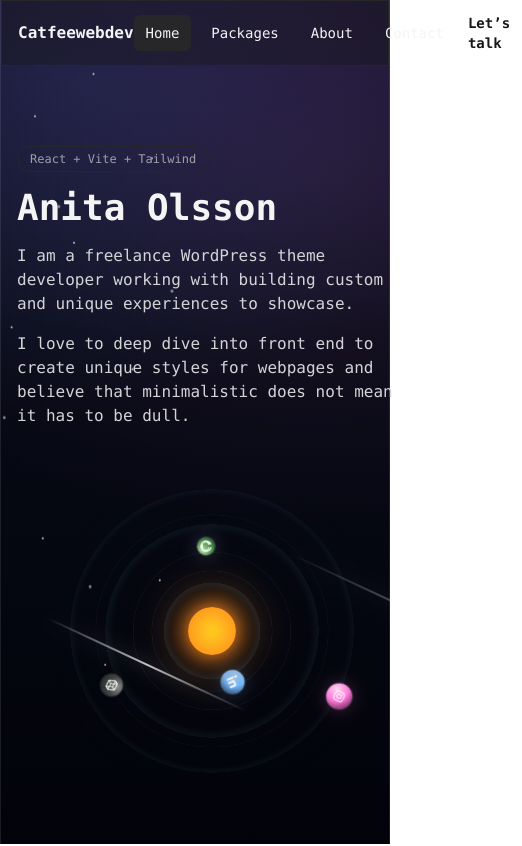
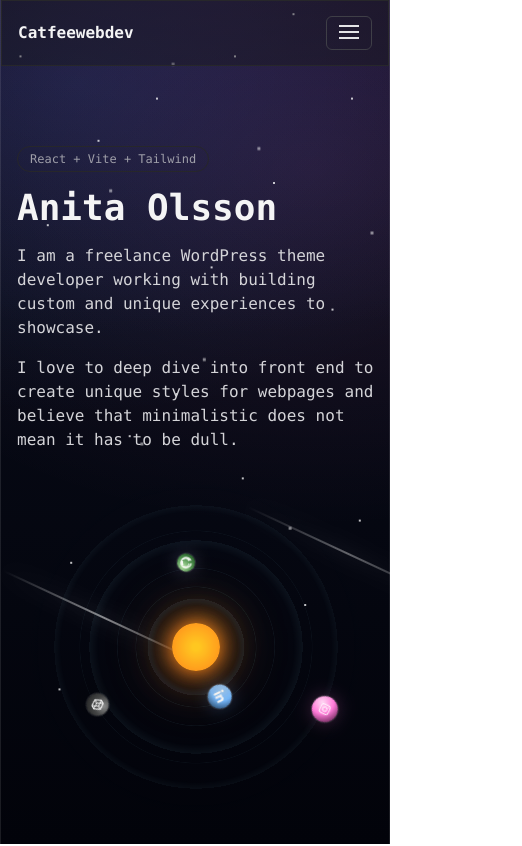
Before and after one commit to AnitaMjaow/portfolio, a React (Vite) app: page / in a window 390 px wide. Shown: the top 846 px of the page, 522 px wide, since content can reach past the window. Built offline with nearby package versions, Linux system fonts and the light colour scheme.

Commit message:
Fixed a collapsed Navbar + tweaked contents responsiveness

```diff
--- a/src/components/Navbar.jsx
+++ b/src/components/Navbar.jsx
@@ -1,16 +1,39 @@
+import { useEffect, useState } from "react";
 import { NavLink } from "react-router-dom";
 
 const linkBase =
   "px-3 py-2 rounded-md text-sm transition hover:bg-zinc-800";
 
 export default function Navbar() {
+  const [open, setOpen] = useState(false);
+
+  // Close menu on ESC
+  useEffect(() => {
+    const onKeyDown = (e) => {
+      if (e.key === "Escape") setOpen(false);
+    };
+    window.addEventListener("keydown", onKeyDown);
+    return () => window.removeEventListener("keydown", onKeyDown);
+  }, []);
+
+  // Close menu when switching to desktop breakpoint
+  useEffect(() => {
+    const mq = window.matchMedia("(min-width: 768px)"); // md
+    const onChange = () => {
+      if (mq.matches) setOpen(false);
+    };
+    mq.addEventListener?.("change", onChange);
+    return () => mq.removeEventListener?.("change", onChange);
+  }, []);
+
   return (
     <header className="border border-zinc-800 bg-zinc-900/40">
       <div className="mx-auto max-w-6xl px-4">
         <div className="flex h-16 items-center justify-between">
           <div className="font-semibold">Catfeewebdev</div>
 
-          <nav className="flex gap-2">
+          {/* Desktop nav */}
+          <nav className="hidden md:flex md:items-center md:gap-2">
             <NavLink
               to="/"
               end
@@ -20,18 +43,101 @@ export default function Navbar() {
             >
               Home
             </NavLink>
-            <a className={linkBase} href="#packages">Packages</a>
-            <a className={linkBase} href="#about">About</a>
-            <a className={linkBase} href="#contact">Contact</a>
+            <a className={linkBase} href="#packages">
+              Packages
+            </a>
+            <a className={linkBase} href="#about">
+              About
+            </a>
+            <a className={linkBase} href="#contact">
+              Contact
+            </a>
           </nav>
 
+          {/* Desktop CTA */}
           <a
             href="#contact"
-            className="rounded-md bg-white px-3 py-2 text-sm font-semibold text-zinc-900"
+            className="hidden md:inline-flex rounded-md bg-white px-3 py-2 text-sm font-semibold text-zinc-900"
           >
             Let’s talk
           </a>
+
+          {/* Mobile hamburger */}
+          <button
+            type="button"
+            className="inline-flex items-center justify-center rounded-md border border-zinc-700 px-3 py-2 text-sm md:hidden"
+            aria-label="Open menu"
+            aria-expanded={open}
+            onClick={() => setOpen((v) => !v)}
+          >
+            {/* simple icon */}
+            <span className="relative block h-4 w-5">
+              <span
+                className={`absolute left-0 top-0 h-0.5 w-5 bg-zinc-200 transition ${
+                  open ? "translate-y-1.5 rotate-45" : ""
+                }`}
+              />
+              <span
+                className={`absolute left-0 top-1.5 h-0.5 w-5 bg-zinc-200 transition ${
+                  open ? "opacity-0" : ""
+                }`}
+              />
+              <span
+                className={`absolute left-0 top-3 h-0.5 w-5 bg-zinc-200 transition ${
+                  open ? "-translate-y-1.5 -rotate-45" : ""
+                }`}
+              />
+            </span>
+          </button>
         </div>
+
+        {/* Mobile panel */}
+        {open && (
+          <div className="md:hidden pb-4">
+            <div className="mt-2 grid gap-1 rounded-xl border border-zinc-800 bg-zinc-950/60 p-2">
+              <NavLink
+                to="/"
+                end
+                onClick={() => setOpen(false)}
+                className={({ isActive }) =>
+                  `${linkBase} ${isActive ? "bg-zinc-800" : ""}`
+                }
+              >
+                Home
+              </NavLink>
+
+              <a
+                className={linkBase}
+                href="#packages"
+                onClick={() => setOpen(false)}
+              >
+                Packages
+              </a>
+              <a
+                className={linkBase}
+                href="#about"
+                onClick={() => setOpen(false)}
+              >
+                About
+              </a>
+              <a
+                className={linkBase}
+                href="#contact"
+                onClick={() => setOpen(false)}
+              >
+                Contact
+              </a>
+
+              <a
+                href="#contact"
+                onClick={() => setOpen(false)}
+                className="mt-2 rounded-md bg-white px-3 py-2 text-center text-sm font-semibold text-zinc-900"
+              >
+                Let’s talk
+              </a>
+            </div>
+          </div>
+        )}
       </div>
     </header>
   );
--- a/src/components/styles/solar-system.css
+++ b/src/components/styles/solar-system.css
@@ -1,8 +1,9 @@
 .solar-wrap{
-  display:grid;
-  place-items:center;
-  padding: clamp(24px, 5vw, 70px) 16px;
+  display: grid;
+  place-items: center;
+  padding: clamp(16px, 4vw, 48px) 0; /* no horizontal padding */
 }
+
 
 .solar2{
   width: min(760px, 92vw);
--- a/src/components/styles/space-bg.css
+++ b/src/components/styles/space-bg.css
@@ -22,9 +22,12 @@
 .space-bg::after{
   content: "";
   position: absolute;
-  inset: -200px;
+  left: 0;
+  right: 0;
+  top: -30vh;
+  bottom: -30vh;   /* gives extra space for the fall */
   background: transparent;
-  border-radius: 50%;
+  pointer-events: none;
 }
 
 .space-bg::before{
--- a/src/index.css
+++ b/src/index.css
@@ -9,7 +9,8 @@ body,
   font-family: ui-monospace, SFMono-Regular, Menlo, Monaco, Consolas,
                "Liberation Mono", "Courier New", monospace;
 }
-
+html,
 body {
   min-width: 320px;
+  overflow-x: hidden;
 }
--- a/src/pages/Home.jsx
+++ b/src/pages/Home.jsx
@@ -1,7 +1,7 @@
 import SolarSystem from "../components/SolarSystem";
 export default function Home() {
   return (
-    <section className="mx-auto max-w-6xl px-4 py-20">
+    <section className="px-4 py-20">
       <div className="grid gap-12 md:grid-cols-2 md:items-center">
         {/* LEFT */}
         <div>
```
